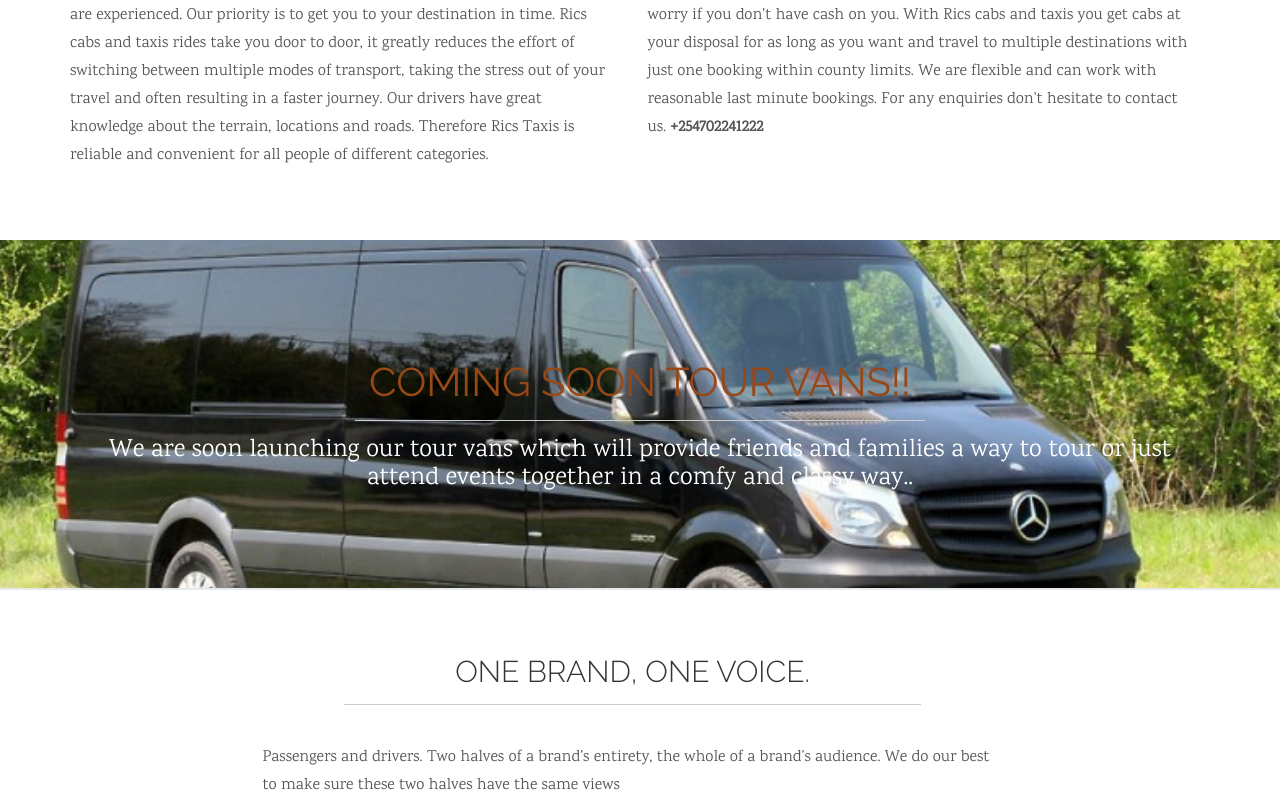
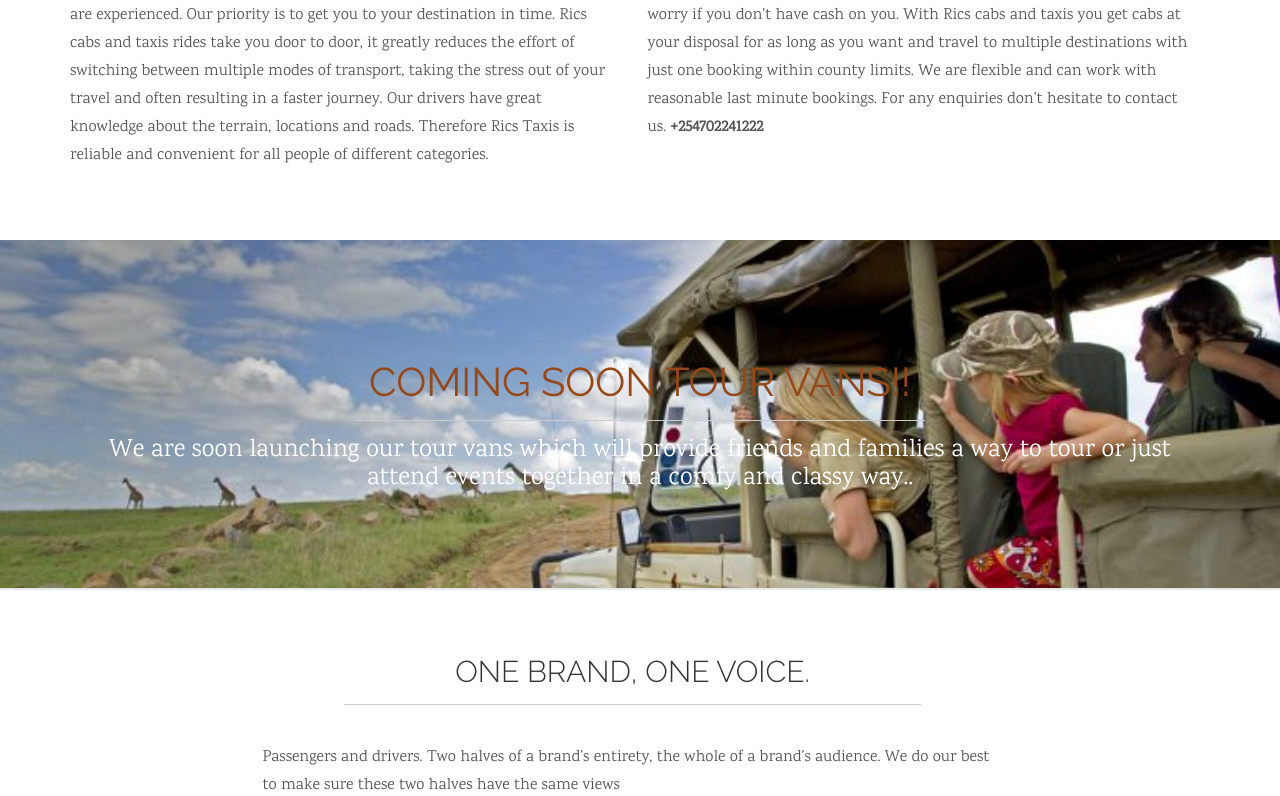
Before and after one commit to cesswairimu/Rics, a PHP site: page / in a window 1280 px wide. Shown: the part 1383-2179 px from the top of the page. Run offline with PHP 8.4, Linux system fonts and the light colour scheme.

Commit message:
change bus image

```diff
--- a/assets/css/main.css
+++ b/assets/css/main.css
@@ -411,7 +411,7 @@ a:after {
 /* Section Dividers Backgrounds */
 
 .divider1 {
-	background-image: url('../img/bus1.jpg')
+	background-image: url('../img/bus2.jpg')
 }
 
 .divider2 {
```
Also changed, not shown: assets/img/bus2.jpg (added).
